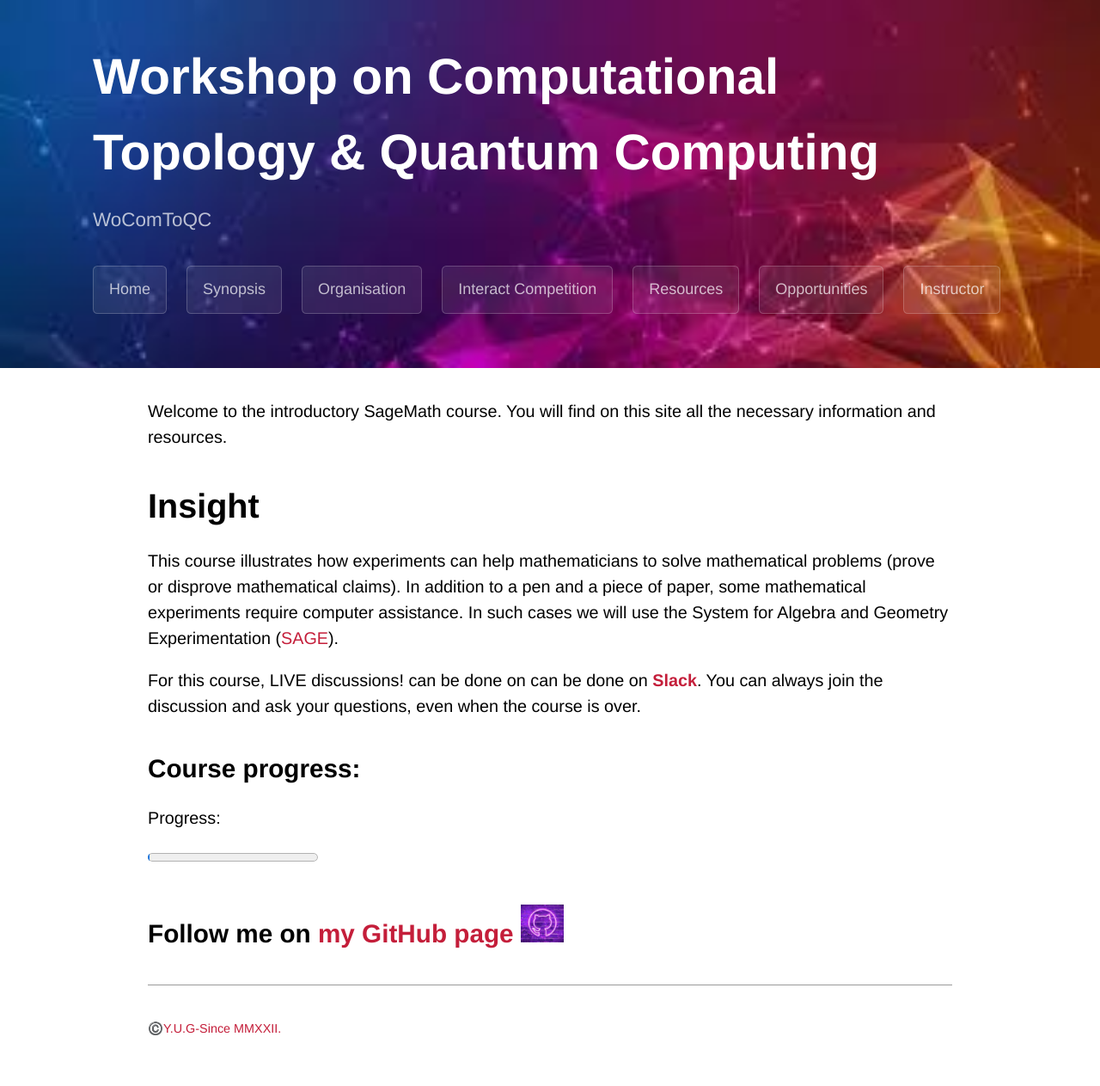
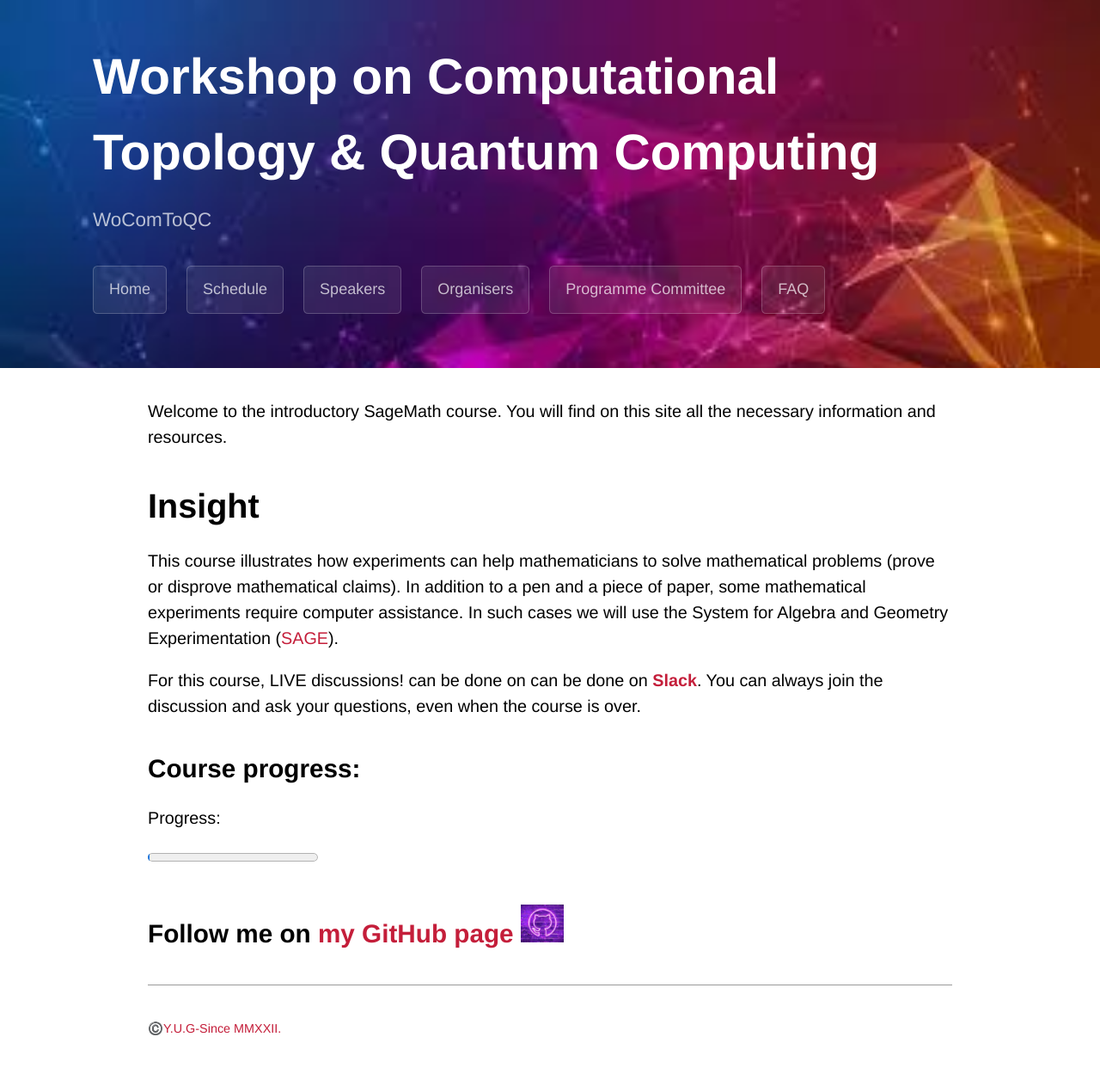
Before and after one commit to WoComtoQC/wocomtoqc.github.io, a Jekyll site: the page built from index.md, in a window 1280 px wide. Shown: the whole page at 86% size. Built offline with Jekyll 4.4.1, drawn with Linux system fonts in a browser that asks for light colours; some web fonts are replaced.

Commit message:
Update _config.yml

```diff
--- a/_config.yml
+++ b/_config.yml
@@ -4,14 +4,11 @@ description:  WoComToQC
 
 navigation:
   Home: "/"
-  Synopsis: "/synopsis"
-  Organisation: "/organisation"
-  Interact Competition: "/interact"
-  Resources: "/ressources"
-  Opportunities: "/opportunities"
-  Instructor: "/instructeur"
-
-
+  Schedule: "/schedule"
+  Speakers: "/speakers"
+  Organisers: "/organisers"
+  Programme Committee: "/committee"
+  FAQ: "/faq"
 
 
 
```
